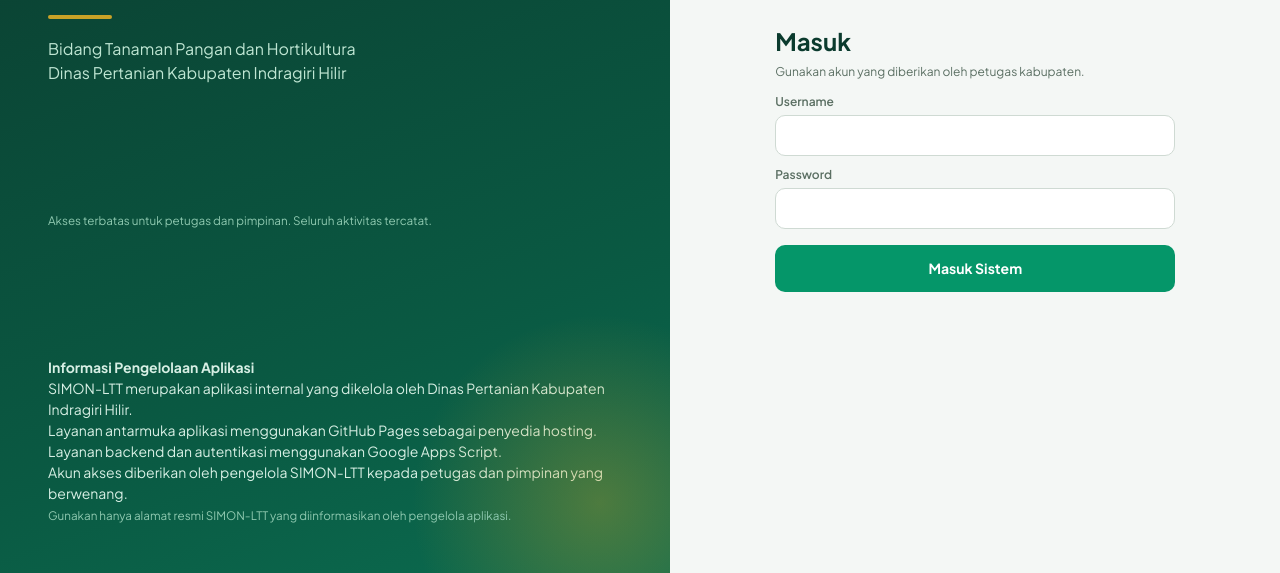
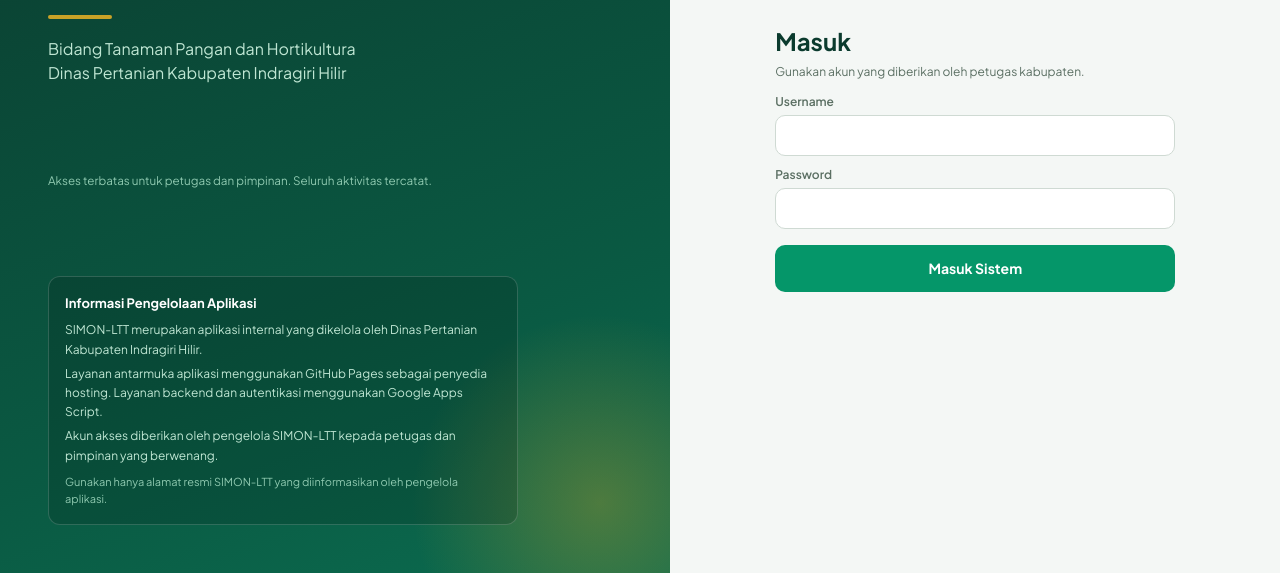
Before and after one commit to BidangTPHDistaninhil/SIMON-LTT, a plain HTML site: page index.html in a window 1280 px wide. Shown: the part 227-800 px from the top of the page. Drawn offline with Linux system fonts and the light colour scheme.

Commit message:
Update app.css

```diff
--- a/assets/css/app.css
+++ b/assets/css/app.css
@@ -198,3 +198,36 @@ th.sortable{cursor:pointer;user-select:none}th.sortable:hover{background:#e6efe9
 .linkrow{display:flex;gap:6px;align-items:center}.linkrow a{font-weight:700}
 @media(max-width:560px){.gauge{justify-content:center}.chart-box{height:260px}.filters{grid-template-columns:1fr 1fr}}
 @media print{.sidebar,.topbar,.toolbar,.dl,.filters,.welcome{display:none!important}.content{display:block}main{padding:0}}
+/* ===== INFORMASI PENGELOLAAN SIMON-LTT ===== */
+.hosting-note {
+  position: relative;
+  z-index: 1;
+  max-width: 470px;
+  padding: 16px;
+  border: 1px solid rgba(255,255,255,.16);
+  border-radius: 12px;
+  background: rgba(0,0,0,.14);
+  color: #d7efe4;
+  font-size: 12px;
+  line-height: 1.6;
+}
+
+.hosting-note strong {
+  display: block;
+  color: #fff;
+  font-size: 13px;
+  margin-bottom: 7px;
+}
+
+.hosting-note p {
+  margin: 5px 0;
+  font-size: 12px;
+  color: #bfe6d3;
+}
+
+.hosting-note small {
+  display: block;
+  margin-top: 8px;
+  font-size: 11px;
+  color: #8fc9b0;
+}
```
